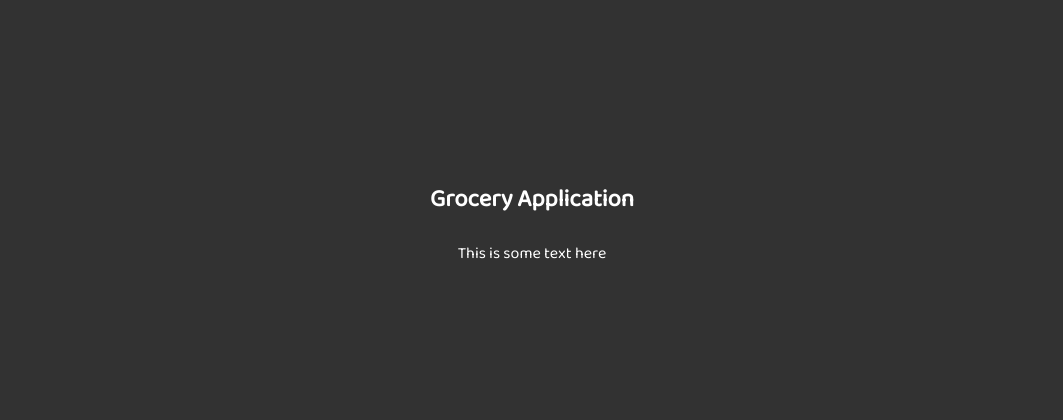
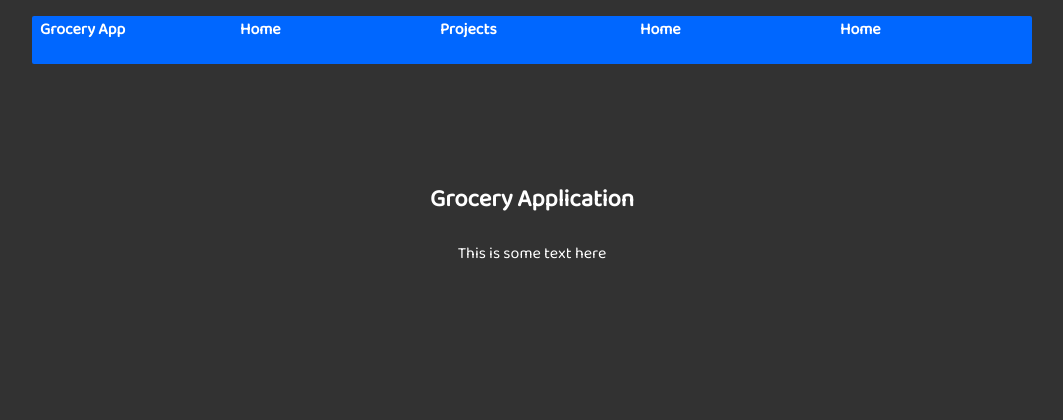
Before and after one commit to RobertBinkowski/grocery-app, a PHP site: page /index.html in a window 1280 px wide. Shown: the top 420 px of the page, without its empty margins (108-1171 px from the left). Run offline with PHP 8.4, Linux system fonts and the light colour scheme.

Commit message:
Nav iterrated

```diff
--- a/CSS/nav.css
+++ b/CSS/nav.css
@@ -1,34 +1,38 @@
 /*                                                   NAV*/
-#nav{
+#nav {
   z-index: 1;
-    padding:0;
-    margin: 0;
+  left: 0;
+  right: 0;
+  padding: 0;
+  margin: auto;
+  border-radius: 2px 2px 2px 2px;
   position: fixed;
+  max-width: 1000px;
   background-color: var(--acc-1);
 }
-#nav ul{
-    padding:0;
-    margin:0;
-    margin-left: -.5em;
-    margin-top: 1em;
+#nav ul {
+  height: 3em;
+  overflow: hidden;
+  margin: 0;
+  padding: 0;
+  justify-content: space-around;
+  list-style: none;
+  width: 100%;
+}
+#nav ul li {
+  width: 100%;
+  height: 100%;
+  margin: auto;
   display: flex;
-    justify-content: space-around;
-    text-decoration: none;
-}
-#nav ul li{
   list-style: none;
 }
-#nav ul li a{
-    display: flex;
+#nav ul li a {
   font-weight: bold;
-    padding:.5em;
+  margin: 0;
+  padding-left: 0.5em;
+  padding-right: 0.5em;
   overflow: hidden;
 }
-#nav ul li a img{
+#nav ul li a svg {
   height: 2em;
-    padding: 0;
-    margin: 0;
 }
-#nav ul li a p{
-    color: var(--txt);
-}
--- a/CSS/root.css
+++ b/CSS/root.css
@@ -4,165 +4,109 @@
 
 */
 /*-------------------------------------------------------- ROOT*/
-:root{
+:root {
   --txt-1: white;
   --txt-2: black;
-
 
   --bg-1: #323232;
   --bg-2: #666666;
 
-
   --acc-1: #0067ff;
   --acc-2: white;
 
-
-    --tr-f: .3s;
-    --tr-s: .7s;
+  --tr-f: 0.3s;
+  --tr-s: 0.7s;
 }
 /*-------------------------------------------------- HTML + BODY*/
-html, body{
-    font-family: 'Comfortaa', cursive;
-    font-family: 'Baloo Da 2', cursive;
+html,
+body {
+  font-family: "Comfortaa", cursive;
+  font-family: "Baloo Da 2", cursive;
   padding: 0;
-    margin:0;
+  margin: 0;
   overflow-x: hidden;
   color: var(--txt-1);
   text-align: center;
   background-color: var(--bg-1);
 }
-main{
+main {
   padding-top: 10em;
   min-height: 90vh;
 }
-section{
+section {
   max-width: 1000px;
   margin: auto;
 }
-a{
+a {
   text-decoration: none;
   color: var(--txt-1);
 }
-footer{
-    background:black;
+footer {
+  background: black;
   border-top: 2px solid gray;
   padding: 1em;
   min-height: 10vh;
 }
+svg {
+  fill: white;
+}
 /*---------------------------------------------- SCREEN SISES*/
 /*------------------------------------------------------ BIG*/
 @media only screen and (min-width: 600px) {
-
-    #nav svg{
+  #nav svg {
     display: none;
   }
-    #nav ul{
+  #nav ul {
     display: flex;
     justify-content: space-around;
   }
-    #nav{
+  #nav {
     top: 1em;
   }
-    main{
-        padding-top 10em;
+  main {
+    padding-top: 10em;
   }
-    #social svg{
+  #social svg {
     height: 3em;
   }
 }
 /*---------------------------------------------------- SMALL*/
 @media only screen and (max-width: 600px) {
-    #nav p{
+  #nav p {
     display: none;
   }
-    #nav{
+  #nav {
     bottom: 0;
-        width:100vw;
+    width: 100vw;
   }
-    #nav svg{
+  #nav svg {
     padding: 1em;
   }
-    #social svg{
+  #social svg {
     height: 2.5em;
   }
-    footer{
+  footer {
     padding-bottom: 5em;
   }
-    #social{
+  #social {
     max-width: 3.5em;
   }
-    #name{
+  #name {
     display: none;
   }
 }
-/*------------------------------------------------------- NAV*/
-#nav{
-    left: 0;
-    right: 0;
-    z-index: 1;
-    padding:0;
-    max-width: 1000px;
-    display: block;
-    margin:auto;
-    position: fixed;
-    overflow: none;
-    border-radius: 2px 2px 2px 2px;
-    background-color: var(--acc-1);
-}
-#nav ul{
-    padding:0;
-    margin:0;
-    width: 100%;
-    height: 100%;
-    display: flex;
-    justify-content: space-around;
-}
-#nav ul li{
-    padding: auto;
-    list-style: none;
-}
-#nav ul li a{
-    display: flex;
-    font-weight: bold;
-    padding-left:.5em;
-    padding-right:.5em;
-    overflow: hidden;
-}
-#nav ul li a svg{
-    height: 2em;
-}
-/*--------------------------------------------------- SOCIAL */
-#social{
-    position: fixed;
-    right: 0;
-    top: 30vh;
-    width: 4em;
-    overflow: none;
-    background-color: var(--acc-1);
-    border-radius: 2px 0 0 2px;
-}
-#social ul{
-    display: inline;
-    padding:0;
-    margin: 0;
-}
-#social li{
-    list-style: none;
-    padding:0;
-    margin: 0;
-}
 /*------------------------------------------------------ BUTTON */
-.button{
+.button {
   position: relative;
   background: none;
   overflow: hidden;
   cursor: pointer;
   z-index: 0;
 }
-.button::before{
-    content:'';
+.button::before {
+  content: "";
   position: absolute;
-    bottom:0;
+  bottom: 0;
   left: 0;
   width: 100%;
   height: 0%;
@@ -170,29 +114,27 @@ footer{
   z-index: -1;
   transition: var(--tr-s);
 }
-.button:before{
+.button:before {
   border-radius: 20% 20% 0 0;
 }
-.button:hover::before{
+.button:hover::before {
   height: 180%;
 }
-svg{
-    fill:white;
-}
-.button:hover svg,.button:hover p {
+.button:hover svg,
+.button:hover a {
   transition: var(--tr-s);
-    fill:black;
-    color:black;
+  fill: black;
+  color: black;
 }
 /*--------------------------------------------------- SCROLL BAR*/
-body::-webkit-scrollbar{
-    width: .5rem;
+body::-webkit-scrollbar {
+  width: 0.5rem;
 }
-body::-webkit-scrollbar-track{
+body::-webkit-scrollbar-track {
   background: var(--bg-1);
   overflow: hidden;
 }
-body::-webkit-scrollbar-thumb{
+body::-webkit-scrollbar-thumb {
   background: var(--acc-1);
   border-radius: 3px;
 }
--- a/index.html
+++ b/index.html
@@ -11,7 +11,6 @@
     <!-- Imports---------------------------------------------------------------->
     <link href="CSS/root.css" rel="stylesheet" type="text/css" media="all" /><!-- Root-->
     <link href="CSS/nav.css" rel="stylesheet" type="text/css" media="all" /><!-- Nav-->
-    <link href="CSS/screen.css" rel="stylesheet" type="text/css" media="all" /><!-- Screen Sizes-->
 
     <!-- Rest------------------------------------------------------------------->
     <meta name="Grocery App" content="Grocery Application">
@@ -22,6 +21,39 @@
 <body>
     <!-------------------------------------Nav-->
     <!-- <?php include "PHP/nav.html"; ?> -->
+    <nav id="nav">
+        <ul>
+            <li class="button" id="name">
+                <a href="index.php" target="_self">
+                    Grocery App
+                </a>
+            </li>
+            <li class="button">
+                <a href="index.php" target="_self">
+                    <svg style="enable-background:new 0 0 16 16;" version="1.1" viewBox="0 0 16 16"  xml:space="preserve" xmlns="http://www.w3.org/2000/svg" xmlns:xlink="http://www.w3.org/1999/xlink"><path d="M15.45,7L14,5.551V2c0-0.55-0.45-1-1-1h-1c-0.55,0-1,0.45-1,1v0.553L9,0.555C8.727,0.297,8.477,0,8,0S7.273,0.297,7,0.555  L0.55,7C0.238,7.325,0,7.562,0,8c0,0.563,0.432,1,1,1h1v6c0,0.55,0.45,1,1,1h3v-5c0-0.55,0.45-1,1-1h2c0.55,0,1,0.45,1,1v5h3  c0.55,0,1-0.45,1-1V9h1c0.568,0,1-0.437,1-1C16,7.562,15.762,7.325,15.45,7z"/></svg>
+                    Home
+                </a>
+            </li>
+            <li class="button">
+                <a href="projects.php" target="_self">
+                    <svg style="enable-background:new 0 0 16 16;" version="1.1" viewBox="0 0 16 16" xml:space="preserve" xmlns="http://www.w3.org/2000/svg" xmlns:xlink="http://www.w3.org/1999/xlink"><path d="M5,0H1v16h4V0z M4,14H2v-1h2V14z M4,12H2v-1h2V12z M4,10H2V9h2V10z M3,3C2.448,3,2,2.552,2,2c0-0.552,0.448-1,1-1  s1,0.448,1,1C4,2.552,3.552,3,3,3z"/><path d="M6,16h4V0H6V16z M8,1c0.552,0,1,0.448,1,1c0,0.552-0.448,1-1,1S7,2.552,7,2C7,1.448,7.448,1,8,1z M7,9h2v1H7V9z M7,11h2v1H7  V11z M7,13h2v1H7V13z"/><path d="M15,0h-4v16h4V0z M14,14h-2v-1h2V14z M14,12h-2v-1h2V12z M14,10h-2V9h2V10z M13,3c-0.552,0-1-0.448-1-1c0-0.552,0.448-1,1-1  s1,0.448,1,1C14,2.552,13.552,3,13,3z"/></svg>
+                    Projects
+                </a>
+            </li>
+            <li class="button">
+                <a href="#" target="_self">
+                    <svg style="enable-background:new 0 0 16 16;" version="1.1" viewBox="0 0 16 16" xml:space="preserve" xmlns="http://www.w3.org/2000/svg" xmlns:xlink="http://www.w3.org/1999/xlink"><path d="M5,0H1v16h4V0z M4,14H2v-1h2V14z M4,12H2v-1h2V12z M4,10H2V9h2V10z M3,3C2.448,3,2,2.552,2,2c0-0.552,0.448-1,1-1  s1,0.448,1,1C4,2.552,3.552,3,3,3z"/><path d="M6,16h4V0H6V16z M8,1c0.552,0,1,0.448,1,1c0,0.552-0.448,1-1,1S7,2.552,7,2C7,1.448,7.448,1,8,1z M7,9h2v1H7V9z M7,11h2v1H7  V11z M7,13h2v1H7V13z"/><path d="M15,0h-4v16h4V0z M14,14h-2v-1h2V14z M14,12h-2v-1h2V12z M14,10h-2V9h2V10z M13,3c-0.552,0-1-0.448-1-1c0-0.552,0.448-1,1-1  s1,0.448,1,1C14,2.552,13.552,3,13,3z"/></svg>
+                    Home
+                </a>
+            </li>
+            <li class="button">
+                <a href="#" target="_self">
+                    <svg style="enable-background:new 0 0 16 16;" version="1.1" viewBox="0 0 16 16" xml:space="preserve" xmlns="http://www.w3.org/2000/svg" xmlns:xlink="http://www.w3.org/1999/xlink"><path d="M5,0H1v16h4V0z M4,14H2v-1h2V14z M4,12H2v-1h2V12z M4,10H2V9h2V10z M3,3C2.448,3,2,2.552,2,2c0-0.552,0.448-1,1-1  s1,0.448,1,1C4,2.552,3.552,3,3,3z"/><path d="M6,16h4V0H6V16z M8,1c0.552,0,1,0.448,1,1c0,0.552-0.448,1-1,1S7,2.552,7,2C7,1.448,7.448,1,8,1z M7,9h2v1H7V9z M7,11h2v1H7  V11z M7,13h2v1H7V13z"/><path d="M15,0h-4v16h4V0z M14,14h-2v-1h2V14z M14,12h-2v-1h2V12z M14,10h-2V9h2V10z M13,3c-0.552,0-1-0.448-1-1c0-0.552,0.448-1,1-1  s1,0.448,1,1C14,2.552,13.552,3,13,3z"/></svg>
+                    Home
+                </a>
+            </li>
+        </ul>
+    </nav>
     <!------------------------------------------------------------Main-->
     <main>
         <section class="main">
```
Lines whose indentation alone changed are shown as unchanged.
